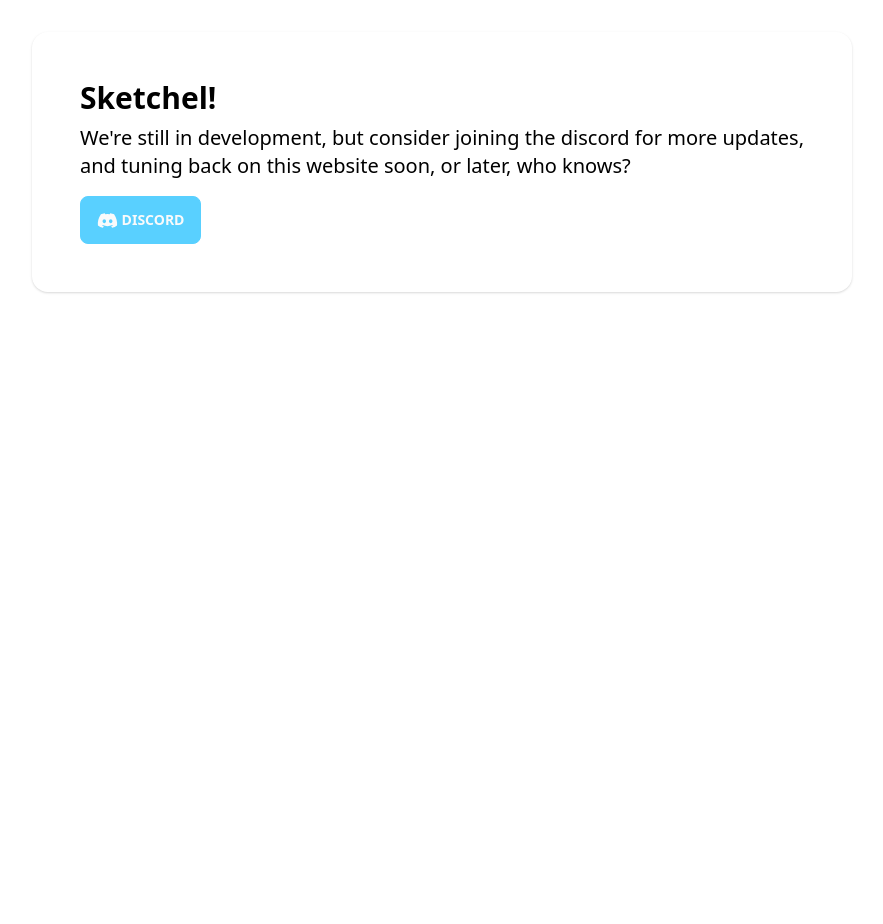
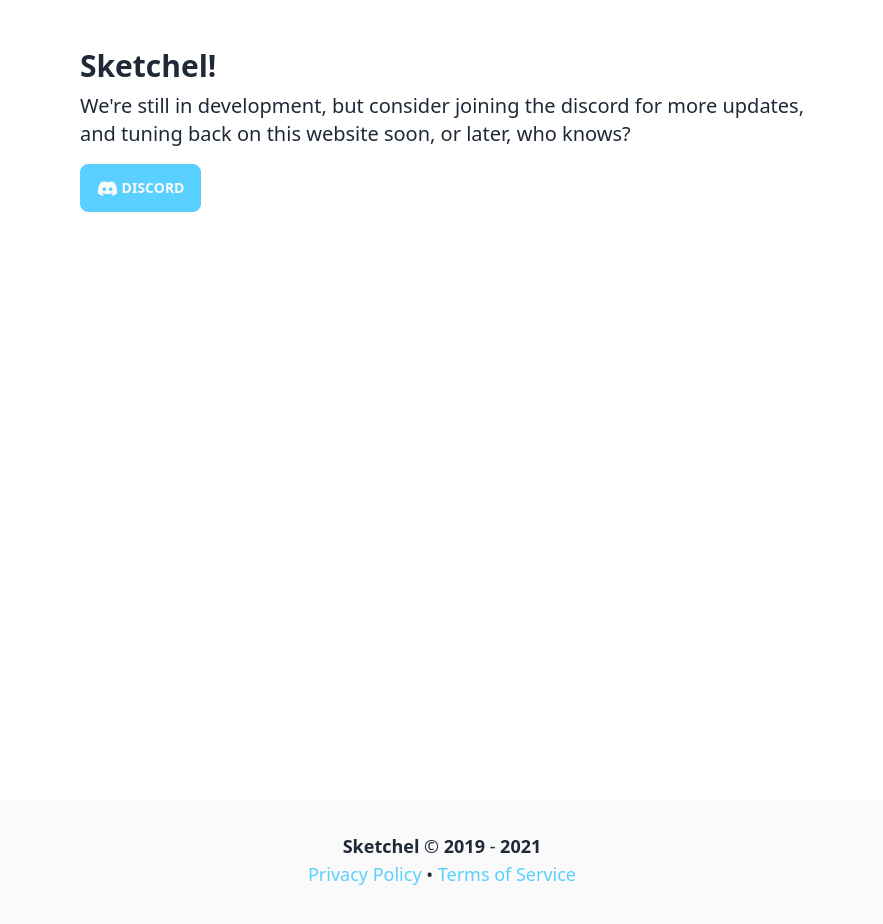
Before and after one commit to sketchel/frontend, a Next.js app: page / in a window 1280 px wide. Shown: the top 924 px of the page, without its empty margins (198-1081 px from the left). Before the commit the page ends 800 px from the top, so only its background shows below. Built offline with nearby package versions, Linux system fonts and the light colour scheme.

Commit message:
feat: Convert to jsx

```diff
--- a/components/Container.js
+++ b/components/Container.jsx
@@ -9,9 +9,11 @@ export default function Container(props) {
                 <meta content="A simple community-driven drawing web application." name="description"/>
                 <script async src="https://arc.io/widget.min.js#mi9oJ3iF"></script>
             </Head>
-            <main className="flex p-8 justify-left flex flex-wrap">
-                {children}
-            </main>
+            <body className="flex flex-col h-screen">
+                <main>
+                    {children}
+                </main>
+            </body>
         </div>
     )
 }
--- a/components/Footer.js
+++ /dev/null
@@ -1,8 +0,0 @@
-
-export default function Footer() {
-    return (
-        <footer as="footer" mb={2} p={3} bgColor="#fafafa">
-            Made by <a className="font-bold" href="https://mino.pink/">Minota</a>!
-        </footer>
-    )
-}
--- /dev/null
+++ b/components/Footer.jsx
@@ -0,0 +1,14 @@
+
+export default function Footer() {
+    return (
+      <div align="center" className="card bg-accent justify-center">
+          <div className="card-body">
+            <h1 className="text-lg mb-2 text-black dark:text-white">
+              <strong>Sketchel</strong> © <strong>2019</strong> - <strong>2021</strong>
+              <div></div>
+              <a href="#" className="text-primary">Privacy Policy</a> • <a href="#" className="text-primary">Terms of Service</a>
+            </h1>
+          </div>
+      </div>
+    )
+}
--- a/pages/index.js
+++ b/pages/index.jsx
@@ -8,7 +8,7 @@ export default function Home() {
     <>
       <Container>
         <div className="hero">
-          <div className="card shadow flex-col justify-center hero-content lg:flex-row">
+          <div className="card flex-col justify-center hero-content lg:flex-row">
             <div className="card-body">
               <h1 className="font-bold card-title text-3xl mb-2 text-black dark:text-white">
                 Sketchel!
@@ -30,6 +30,7 @@ export default function Home() {
           </div>
         </div>
       </Container>
+      <Footer />
     </>
   )
 }
--- a/tailwind.config.js
+++ b/tailwind.config.js
@@ -3,7 +3,12 @@ module.exports = {
   purge: ['./pages/**/*.{js,ts,jsx,tsx}', './components/**/*.{js,ts,jsx,tsx}'],
   darkMode: false, // or 'media' or 'class'
   theme: {
-    extend: {},
+    textColor: theme => theme('colors'),
+    textColor: {
+      'primary': '#59d0ff',
+      'secondary': '#ffed4a',
+      'danger': '#e3342f',
+    }
   },
   daisyui: {
     themes: [
@@ -15,7 +20,7 @@ module.exports = {
           'secondary': '#f000b8',
           'secondary-focus': '#bd0091',
           'secondary-content': '#ffffff',
-          'accent': '#37cdbe',
+          'accent': '#fafafa',
           'accent-focus': '#2aa79b',
           'accent-content': '#ffffff',
           'neutral': '#3d4451',
```
